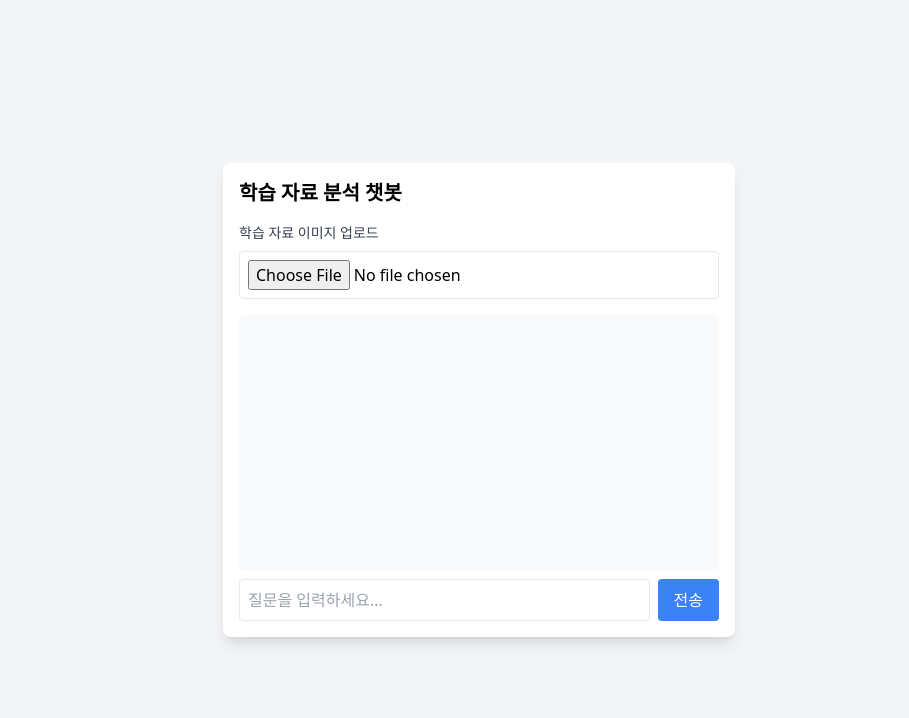
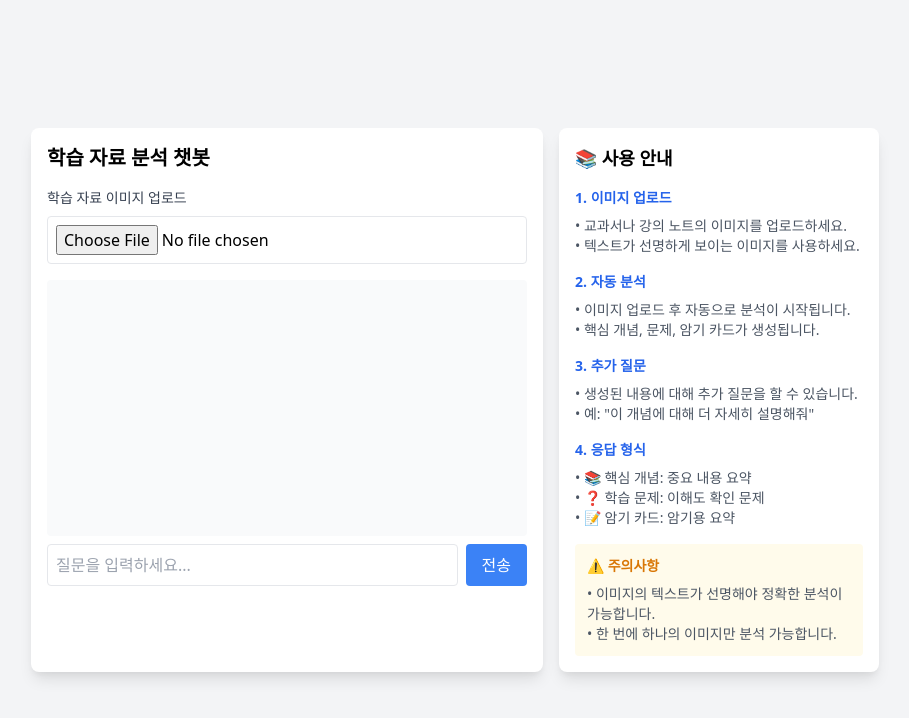
Before and after one commit to RealHoonjang/practice0507, a website built with Vite: page index.html in a window 1280 px wide. Shown: the whole page, without its empty margins (161-1070 px from the left). Built offline with nearby package versions, Linux system fonts and the light colour scheme; no server answers.

Commit message:
ver2
설명 추가

```diff
--- a/index.html
+++ b/index.html
@@ -8,6 +8,8 @@
   <link href="https://cdn.jsdelivr.net/npm/tailwindcss@2.2.19/dist/tailwind.min.css" rel="stylesheet">
 </head>
 <body class="bg-gray-100 p-4 flex flex-col items-center justify-center min-h-screen">
+  <div class="flex gap-4 w-full max-w-4xl">
+    <!-- 챗봇 섹션 -->
     <div class="bg-white shadow-lg rounded-lg w-full max-w-lg p-4">
       <h1 class="text-xl font-bold mb-4">학습 자료 분석 챗봇</h1>
       <div class="mb-4">
@@ -23,5 +25,37 @@
         <button id="sendBtn" class="bg-blue-500 text-white rounded p-2 px-4">전송</button>
       </div>
     </div>
+
+    <!-- 안내사항 섹션 -->
+    <div class="bg-white shadow-lg rounded-lg w-80 p-4">
+      <h2 class="text-lg font-bold mb-4">📚 사용 안내</h2>
+      <div class="space-y-4 text-sm">
+        <div>
+          <h3 class="font-semibold text-blue-600 mb-2">1. 이미지 업로드</h3>
+          <p class="text-gray-600">• 교과서나 강의 노트의 이미지를 업로드하세요.<br>• 텍스트가 선명하게 보이는 이미지를 사용하세요.</p>
+        </div>
+
+        <div>
+          <h3 class="font-semibold text-blue-600 mb-2">2. 자동 분석</h3>
+          <p class="text-gray-600">• 이미지 업로드 후 자동으로 분석이 시작됩니다.<br>• 핵심 개념, 문제, 암기 카드가 생성됩니다.</p>
+        </div>
+
+        <div>
+          <h3 class="font-semibold text-blue-600 mb-2">3. 추가 질문</h3>
+          <p class="text-gray-600">• 생성된 내용에 대해 추가 질문을 할 수 있습니다.<br>• 예: "이 개념에 대해 더 자세히 설명해줘"</p>
+        </div>
+
+        <div>
+          <h3 class="font-semibold text-blue-600 mb-2">4. 응답 형식</h3>
+          <p class="text-gray-600">• 📚 핵심 개념: 중요 내용 요약<br>• ❓ 학습 문제: 이해도 확인 문제<br>• 📝 암기 카드: 암기용 요약</p>
+        </div>
+
+        <div class="bg-yellow-50 p-3 rounded">
+          <h3 class="font-semibold text-yellow-600 mb-2">⚠️ 주의사항</h3>
+          <p class="text-gray-600">• 이미지의 텍스트가 선명해야 정확한 분석이 가능합니다.<br>• 한 번에 하나의 이미지만 분석 가능합니다.</p>
+        </div>
+      </div>
+    </div>
+  </div>
 </body>
 </html>
```
Lines whose indentation alone changed are shown as unchanged.
